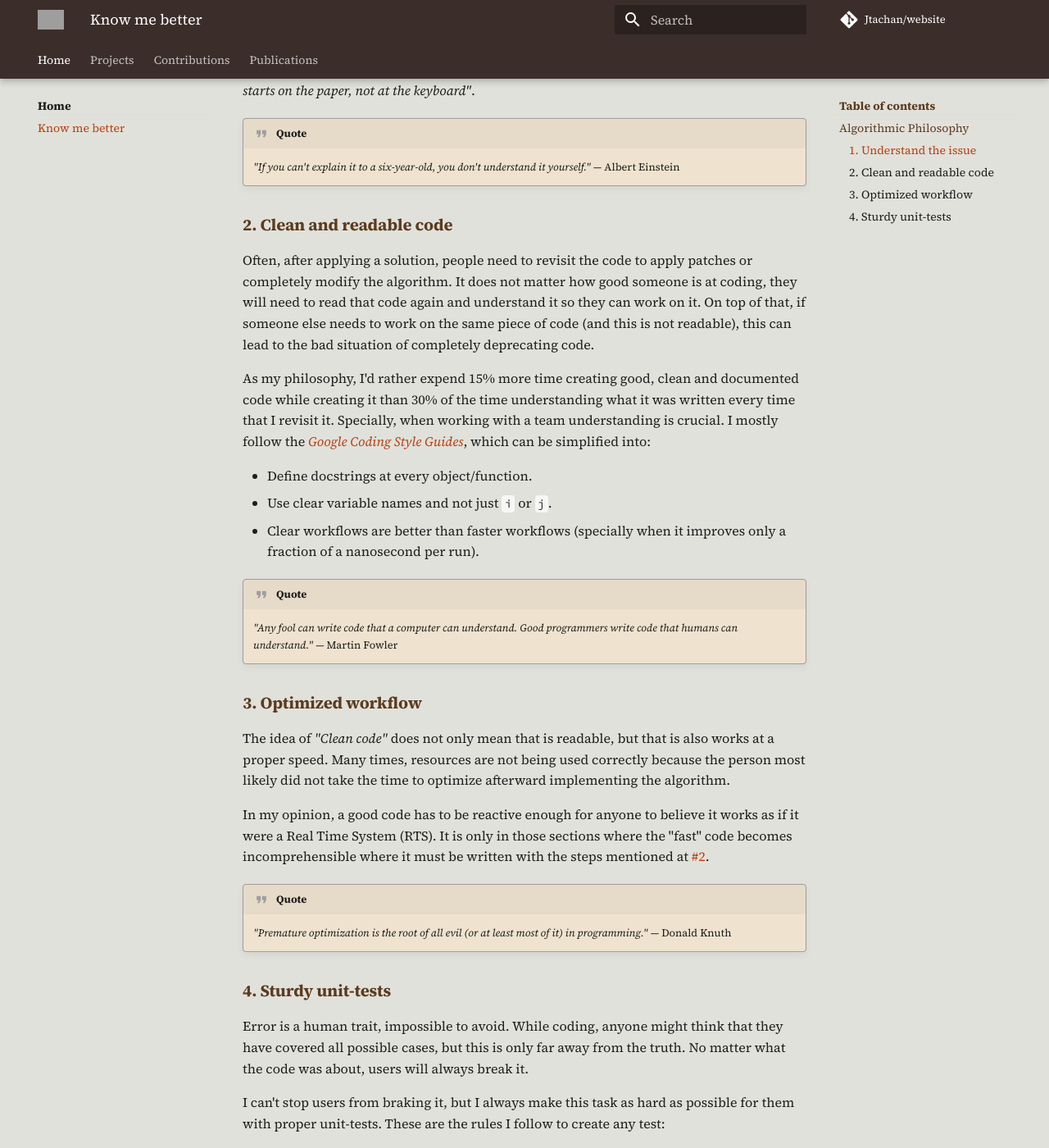
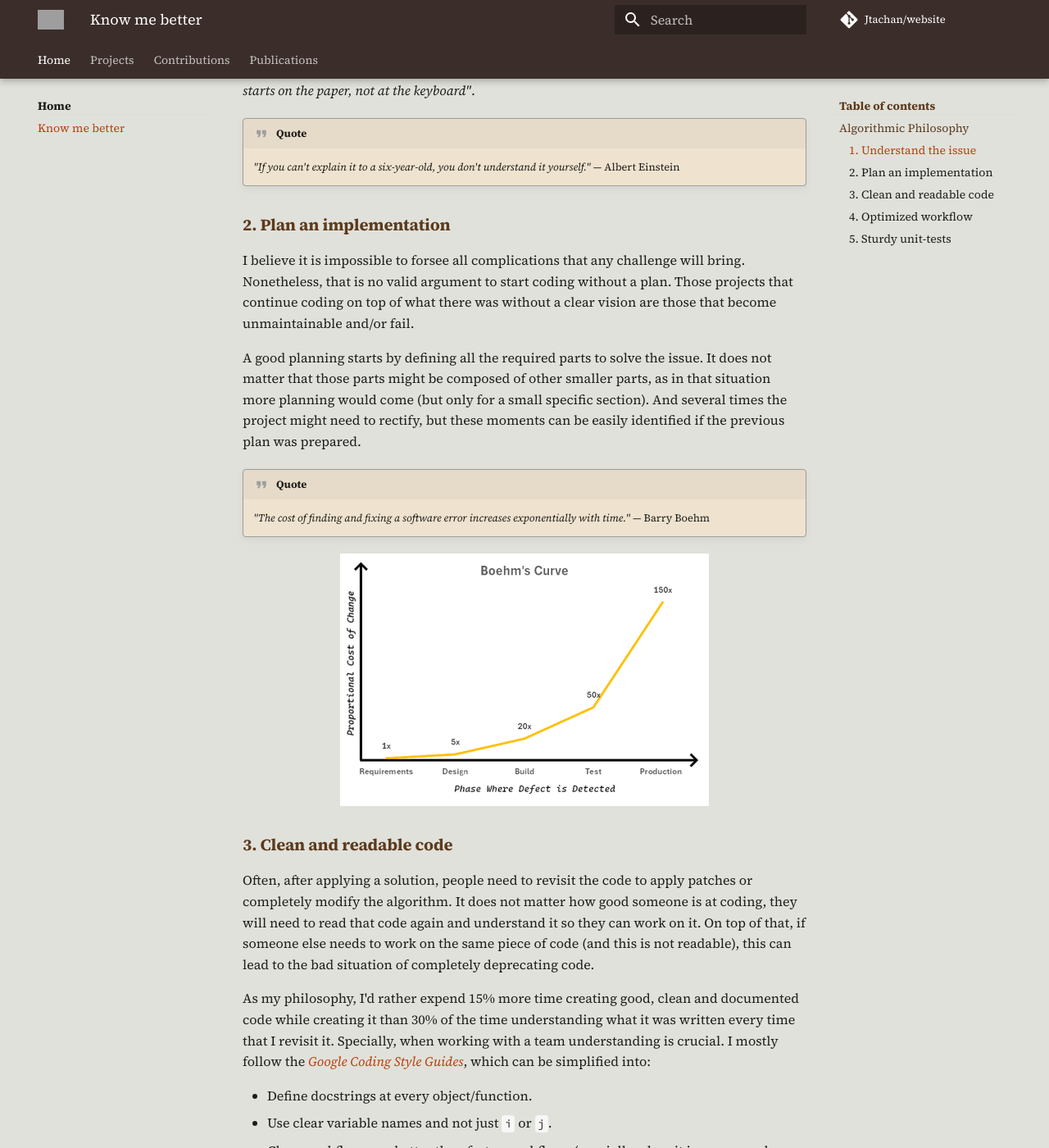
Before and after one commit to Jtachan/website, an MkDocs documentation site: the page built from docs/jgo/about.md, in a window 1280 px wide and 1400 px high, scrolled down 529 px. Shown: the whole window at 82% size. Built offline with MkDocs 1.6.1 and Material for MkDocs 9.7.7, drawn with Linux system fonts in a browser that asks for light colours; comment, search, counter and statistics services are not loaded; some of the changed text lies outside the part shown; grey boxes are pictures that could not be loaded.

Commit message:
"about me": added #2 planning

```diff
--- a/docs/assets/js/project_table.js
+++ b/docs/assets/js/project_table.js
@@ -268,9 +268,8 @@ function _rebuildTable(container) {
             th.addEventListener('click', () => {
                 _currentPage = 1;
                 if (_sortKey !== col.key) {
-                    // New column: start at ascending
                     _sortKey = col.key;
-                    _sortDir = 'asc';
+                    _sortDir = 'desc';
                 } else {
                     // Same column: advance the cycle
                     const next = SORT_CYCLE[(SORT_CYCLE.indexOf(_sortDir) + 1) % SORT_CYCLE.length];
--- a/docs/jgo/about.md
+++ b/docs/jgo/about.md
@@ -20,7 +20,25 @@ As a teacher once said to me: _"Coding starts on the paper, not at the keyboard"
     _"If you can't explain it to a six-year-old, you don't understand it yourself."_
     — Albert Einstein
 
-### 2. Clean and readable code
+### 2. Plan an implementation
+
+I believe it is impossible to forsee all complications that any challenge will bring.
+Nonetheless, that is no valid argument to start coding without a plan.
+Those projects that continue coding on top of what there was without a clear vision are those that become unmaintainable and/or fail.
+
+A good planning starts by defining all the required parts to solve the issue.
+It does not matter that those parts might be composed of other smaller parts, as in that situation more planning would come (but only for a small specific section).
+And several times the project might need to rectify, but these moments can be easily identified if the previous plan was prepared.
+
+!!! quote
+    _"The cost of finding and fixing a software error increases exponentially with time."_
+    — Barry Boehm
+
+<div style="display: flex; justify-content: center">
+<img src="../../assets/images/boehms-curve.png">
+</div>
+
+### 3. Clean and readable code
 
 Often, after applying a solution, people need to revisit the code to apply patches or completely modify the algorithm.
 It does not matter how good someone is at coding, they will need to read that code again and understand it so they can work on it.
@@ -38,19 +56,19 @@ I mostly follow the [_Google Coding Style Guides_](https://google.github.io/styl
     _"Any fool can write code that a computer can understand. Good programmers write code that humans can understand."_
     — Martin Fowler
 
-### 3. Optimized workflow
+### 4. Optimized workflow
 
 The idea of _"Clean code"_ does not only mean that is readable, but that is also works at a proper speed.
 Many times, resources are not being used correctly because the person most likely did not take the time to optimize afterward implementing the algorithm.
 
 In my opinion, a good code has to be reactive enough for anyone to believe it works as if it were a Real Time System (RTS).
-It is only in those sections where the "fast" code becomes incomprehensible where it must be written with the steps mentioned at [#2](#2-clean-and-readable-code).
+It is only in those sections where the "fast" code becomes incomprehensible where it must be written with the steps mentioned at [#3](#3-clean-and-readable-code).
 
 !!! quote
     _"Premature optimization is the root of all evil (or at least most of it) in programming."_
     — Donald Knuth
 
-### 4. Sturdy unit-tests
+### 5. Sturdy unit-tests
 
 Error is a human trait, impossible to avoid.
 While coding, anyone might think that they have covered all possible cases, but this is only far away from the truth.
```
Also changed, not shown: docs/assets/images/boehms-curve.png (added).
